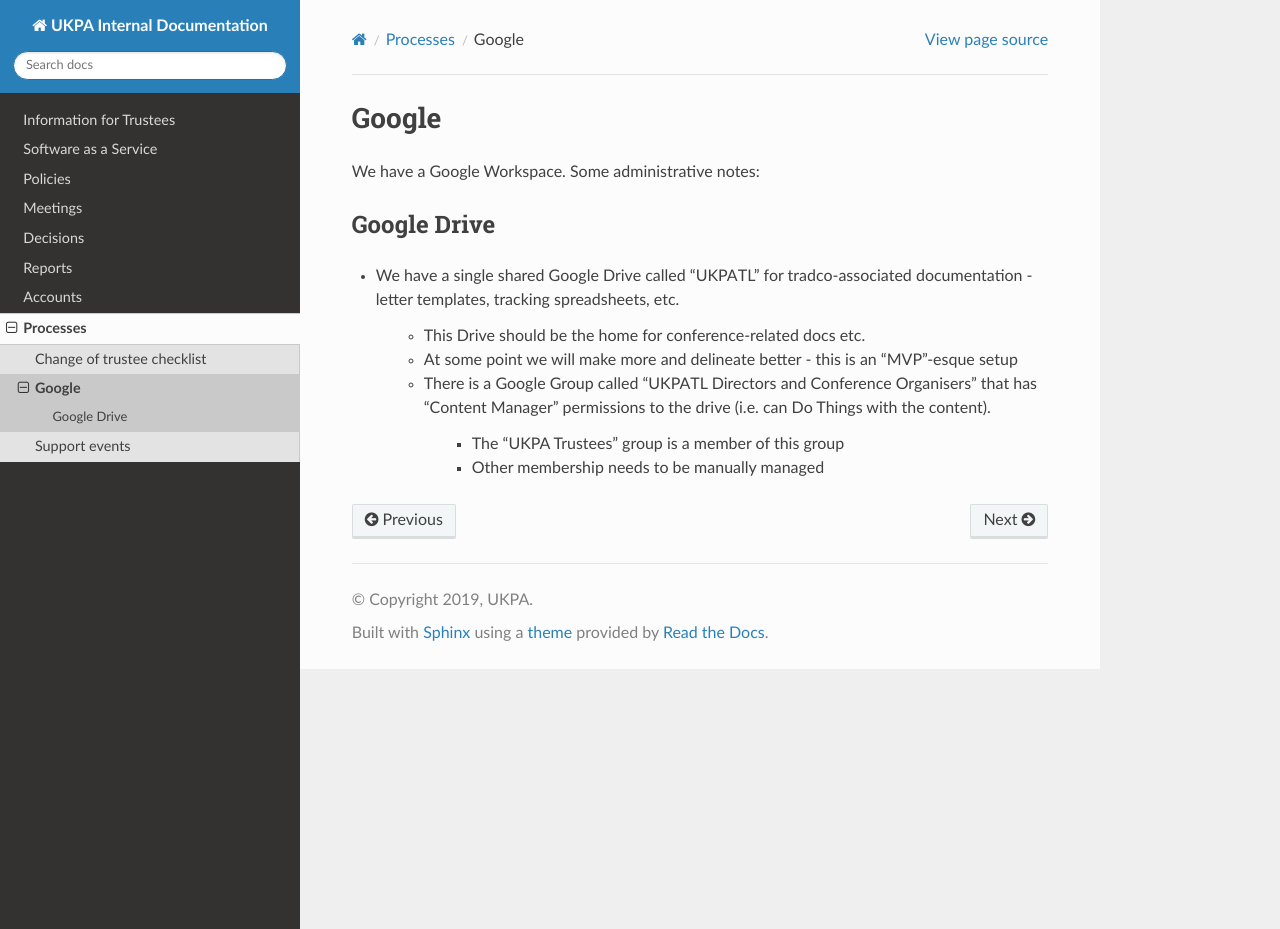
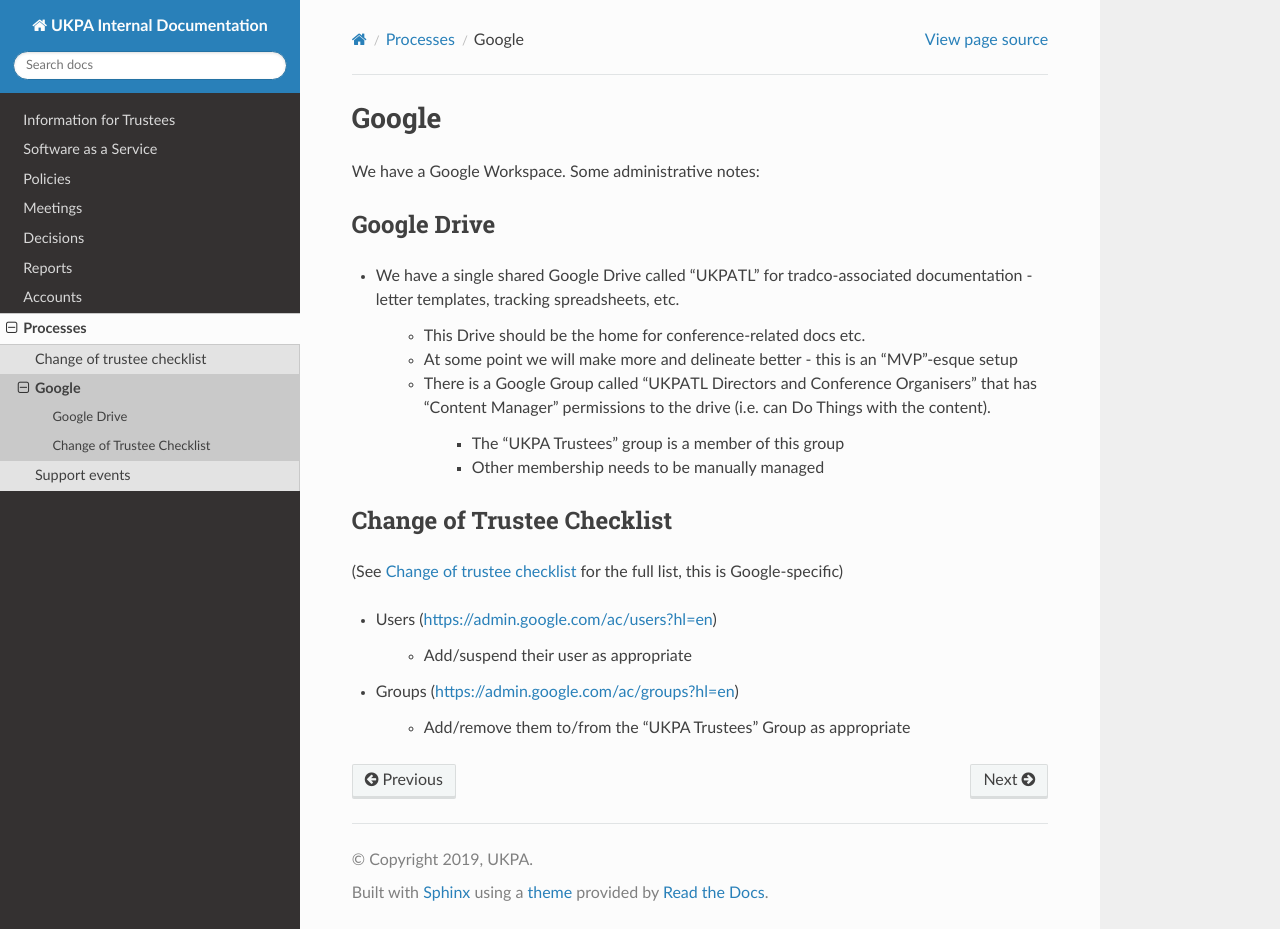
Before and after one commit to UKPythonAssociation/ukpa-internaldocs, a Sphinx documentation site: the page built from source/process/google.rst, in a window 1280 px wide and 929 px high. Built offline with Sphinx 7.4.7 and the Read the Docs theme 3.1.0, drawn with Linux system fonts in a browser that asks for light colours.

Commit message:
Flesh out Google Trustee logistics and link from the checklist

```diff
--- a/source/process/change-of-trustee-checklist.rst
+++ b/source/process/change-of-trustee-checklist.rst
@@ -2,7 +2,7 @@ Change of trustee checklist
 ===========================
 
 1. Github team
-2. Google group
+2. :doc:`google`
 3. Registers document on Google drive
 4. Charity commission records
 5. UKPA website
--- a/source/process/google.rst
+++ b/source/process/google.rst
@@ -15,3 +15,16 @@ Google Drive
 
         * The "UKPA Trustees" group is a member of this group
         * Other membership needs to be manually managed
+
+Change of Trustee Checklist
+---------------------------
+
+(See :doc:`change-of-trustee-checklist` for the full list, this is Google-specific)
+
+* Users (https://admin.google.com/ac/users?hl=en)
+
+    * Add/suspend their user as appropriate
+
+* Groups (https://admin.google.com/ac/groups?hl=en)
+
+    * Add/remove them to/from the "UKPA Trustees" Group as appropriate
```
